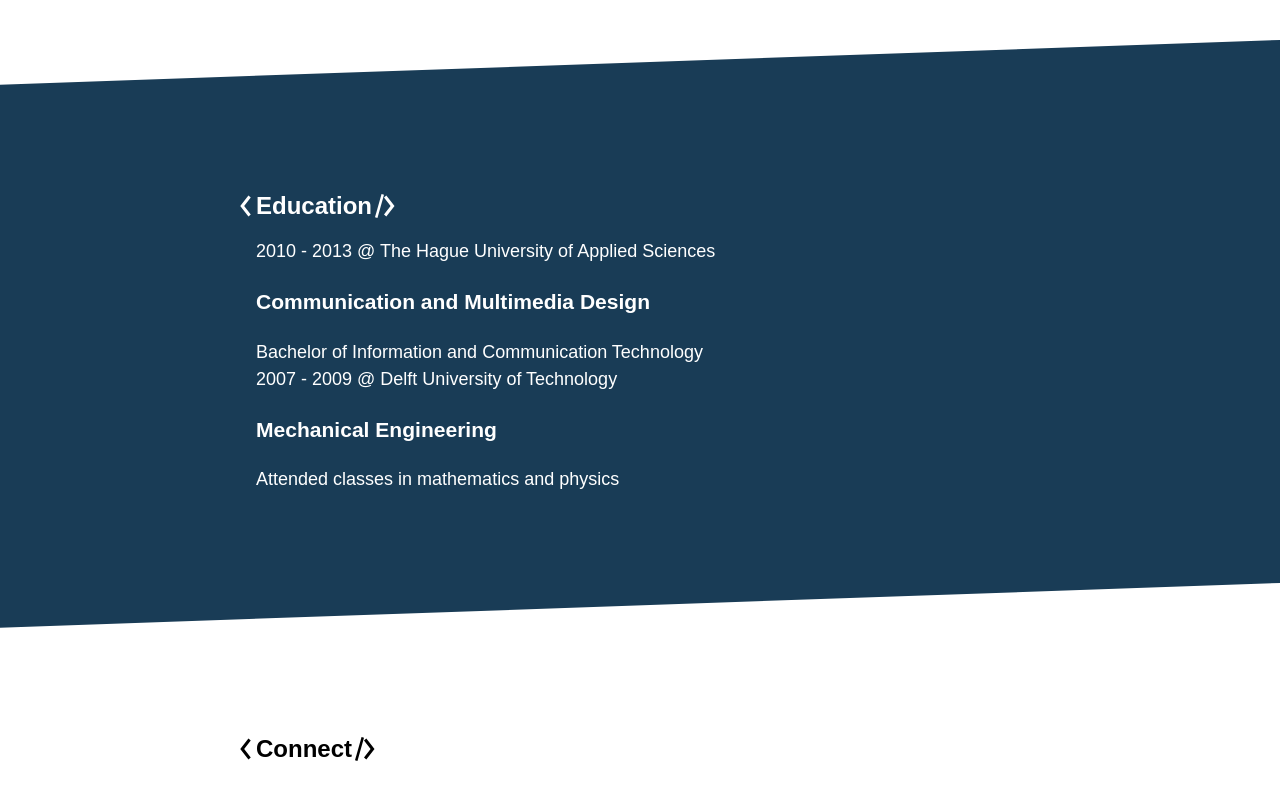
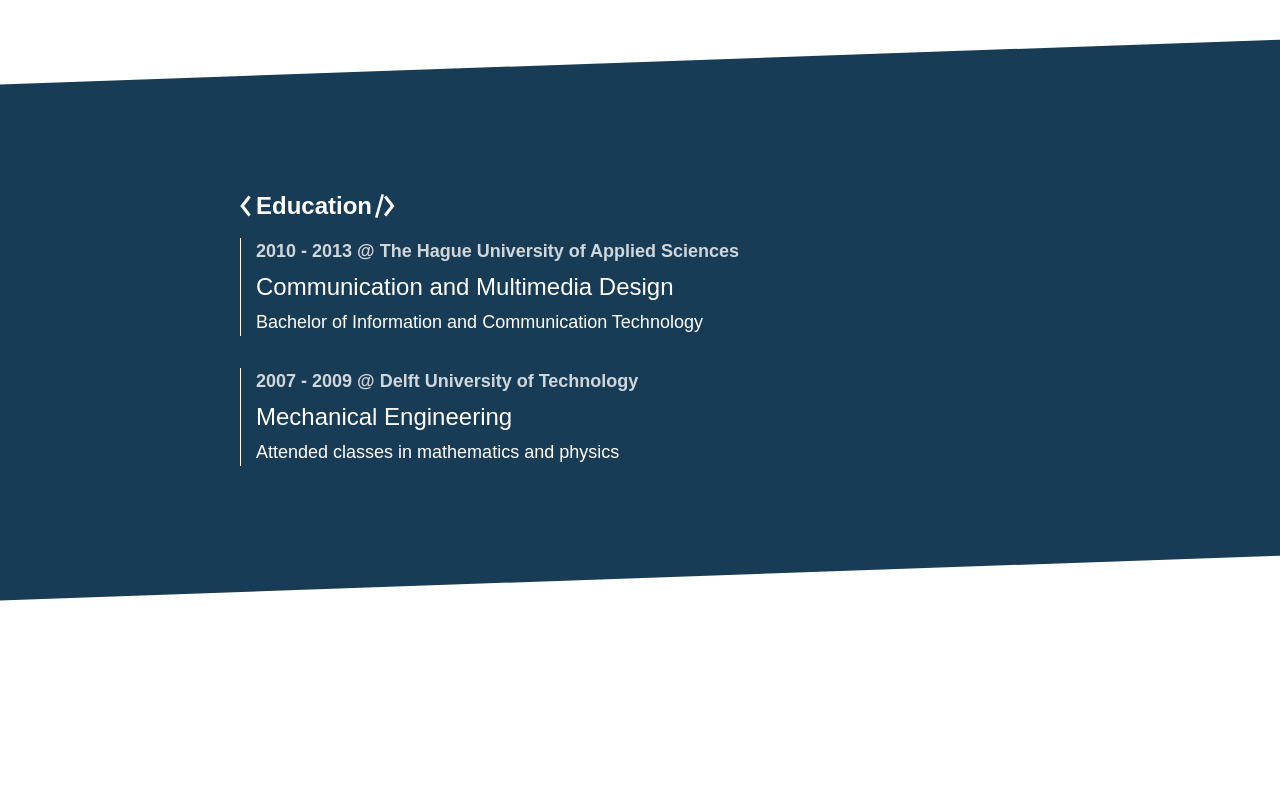
Before and after one commit to Emroni/website, a Next.js app: page / in a window 1280 px wide. Shown: the part 4160-4960 px from the top of the page. Built offline with nearby package versions, Linux system fonts and the light colour scheme.

Commit message:
Style Education

```diff
--- /dev/null
+++ b/src/sections/Education/Education.styled.tsx
@@ -0,0 +1,46 @@
+import styled from 'styled-components';
+
+export const Container = styled.div`
+    display: flex;
+    flex-direction: column;
+    gap: 32px;
+`;
+
+export const Content = styled.div`
+    margin-left: -16px;
+    padding-left: 16px;
+    position: relative;
+
+    &:before {
+        background-color: var(--white);
+        content: '';
+        height: 0;
+        left: 0;
+        position: absolute;
+        top: 0;
+        transition: height 0.5s var(--ease);
+        width: 1px;
+    }
+
+    &.active:before {
+        height: 100%;
+    }
+`;
+
+export const Location = styled.span`
+    color: var(--blue-50);
+    font-size: 18px;
+    font-weight: 600;
+`;
+
+export const Name = styled.h3`
+    font-size: 24px;
+    font-weight: 400;
+    margin: 4px 0;
+`;
+
+export const Info = styled.h3`
+    font-size: 18px;
+    font-weight: 100;
+    margin: 0;
+`;
--- a/src/sections/Education/Education.tsx
+++ b/src/sections/Education/Education.tsx
@@ -1,40 +1,22 @@
+'use client';
 import { Section, Transition } from '@/components';
-
-const classes = {
-    container: `{
-        '&:before': {
-            backgroundColor: 'var(--color-white)',
-            content: '""',
-            height: 0,
-            left: 0,
-            position: 'absolute',
-            top: 0,
-            transition: 'height 0.5s var(--ease)',
-            width: '1px',
-        },
-        '&.active:before': {
-            height: '100%',
-        },
-    }`,
-};
+import { Container, Content, Info, Location, Name } from './Education.styled';
 
 export default function Education() {
-    // const classes = useStyles();
-
     return (
         <Section heading="Education">
-            <Transition className={`-ml-4 pl-4 relative ${classes.container}`}>
-                <span className="font-semibold text-blue-50">
-                    2010 - 2013 @ The Hague University of Applied Sciences
-                </span>
-                <h3 className="my-1 text-2xl">Communication and Multimedia Design</h3>
-                <span className="font-light">Bachelor of Information and Communication Technology</span>
-            </Transition>
-            <Transition className={`-ml-4 mt-8 pl-4 relative ${classes.container}`}>
-                <span className="font-semibold text-blue-50">2007 - 2009 @ Delft University of Technology</span>
-                <h3 className="my-1 text-2xl">Mechanical Engineering</h3>
-                <span className="font-light">Attended classes in mathematics and physics</span>
-            </Transition>
+            <Container>
+                <Transition component={Content}>
+                    <Location>2010 - 2013 @ The Hague University of Applied Sciences</Location>
+                    <Name>Communication and Multimedia Design</Name>
+                    <Info>Bachelor of Information and Communication Technology</Info>
+                </Transition>
+                <Transition component={Content}>
+                    <Location>2007 - 2009 @ Delft University of Technology</Location>
+                    <Name>Mechanical Engineering</Name>
+                    <Info>Attended classes in mathematics and physics</Info>
+                </Transition>
+            </Container>
         </Section>
     );
 }
```
